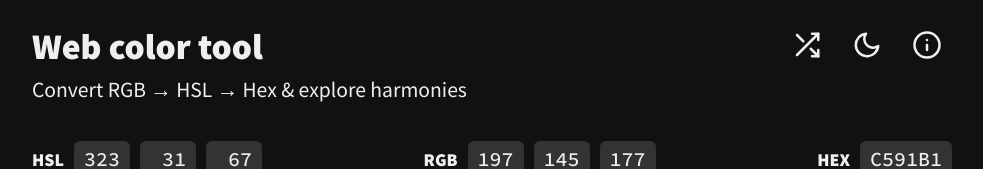
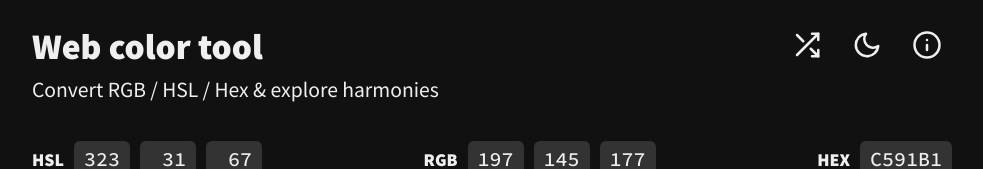
Before and after one commit to murbar/web-color-tool, a React (Create React App) app: page / in a window 1280 px wide. Shown: the top 169 px of the page, without its empty margins (148-1131 px from the left). Built offline with nearby package versions, Linux system fonts and the light colour scheme.

Commit message:
Change copy

```diff
--- a/src/components/HarmonyDisplay.js
+++ b/src/components/HarmonyDisplay.js
@@ -91,10 +91,10 @@ const Swatch = ({ hex, setColor }) => {
       </CopyToClipboard>
       <Buttons>
         <IconButton
-          title="Set to focus color"
+          title="Set base color"
           onClick={() => {
             setColor([r, g, b]);
-            recordGAEvent('User', 'Clicked', 'Set focus color');
+            recordGAEvent('User', 'Clicked', 'Set base color');
           }}
         >
           <MaxIcon />
--- a/src/components/Header.js
+++ b/src/components/Header.js
@@ -20,7 +20,7 @@ const Header = ({ state, callbacks }) => {
   return (
     <Styles>
       <h1>
-        Web color tool <span>Convert RGB → HSL → Hex & explore harmonies</span>
+        Web color tool <span>Convert RGB / HSL / Hex & explore harmonies</span>
       </h1>
       <Menu state={state} callbacks={callbacks} />
     </Styles>
--- a/src/components/common/HiddenClipboardCopier.js
+++ b/src/components/common/HiddenClipboardCopier.js
@@ -13,7 +13,7 @@ export default function HiddenClipboardCopier({ hex }) {
 
   useHotKeys({
     c: e => {
-      recordGAEvent('User', 'Triggered hotkey', 'Copy focus color');
+      recordGAEvent('User', 'Triggered hotkey', 'Copy base color');
       fireHotKey(e, () => {
         copierRef.current.click();
       });
```
